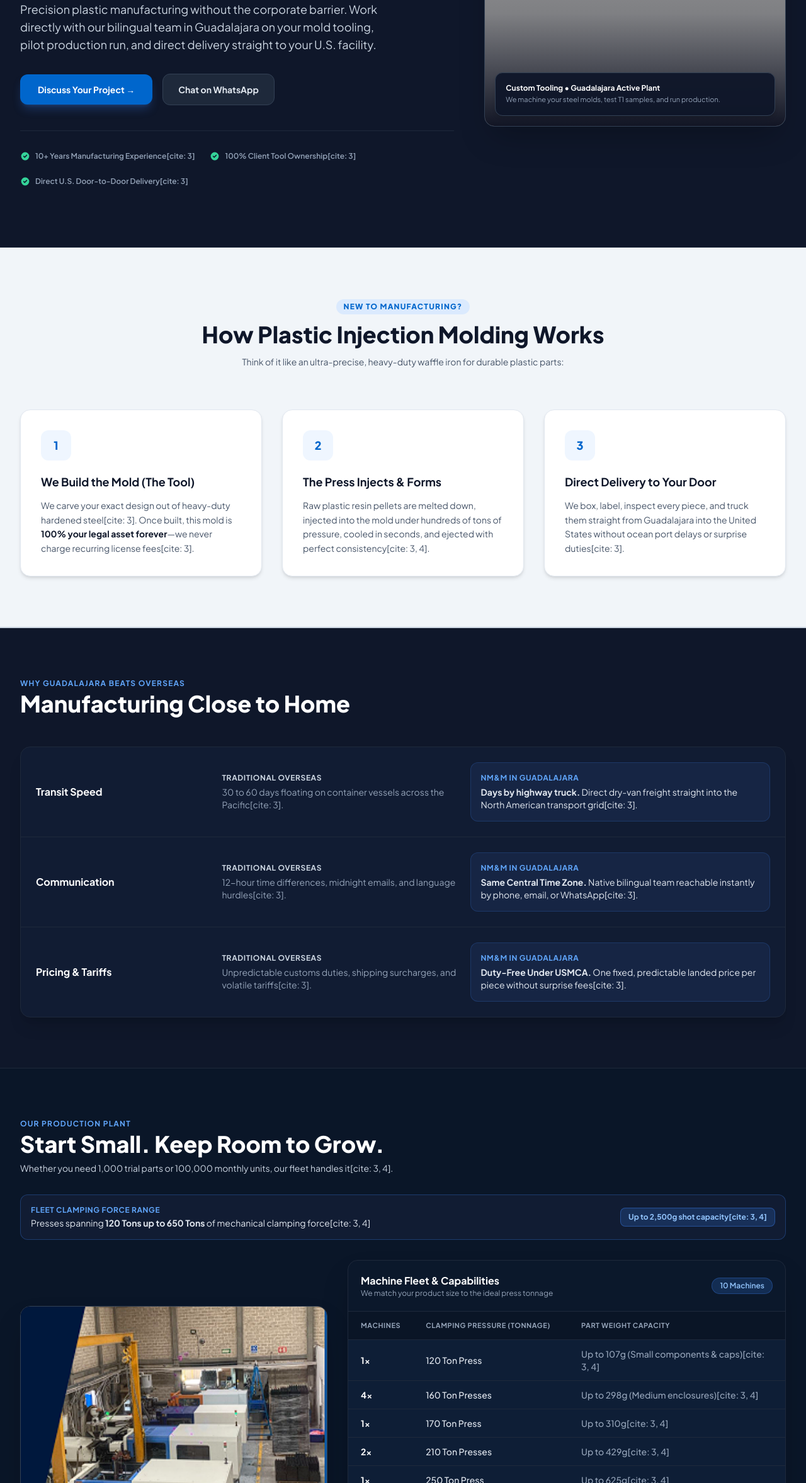
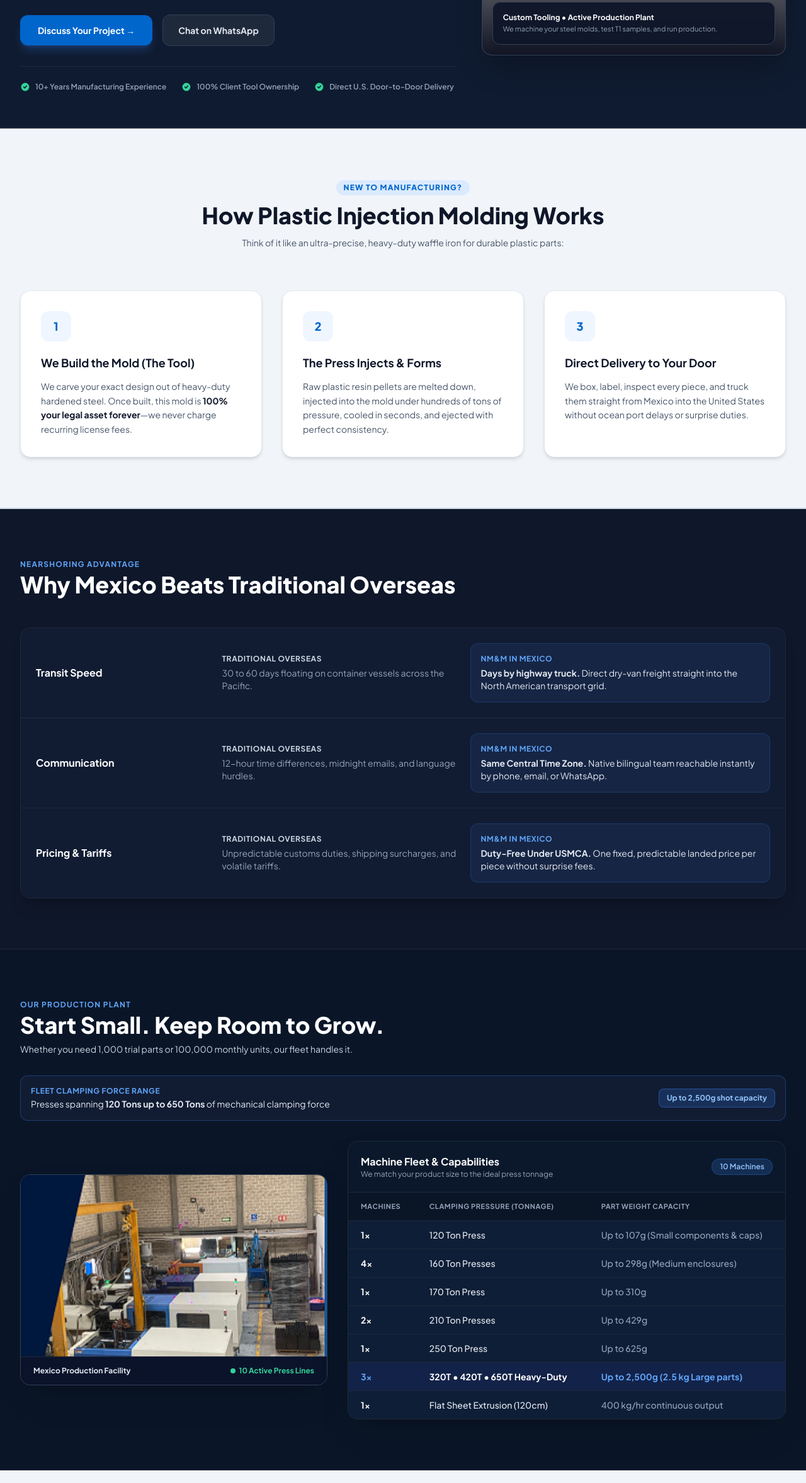
Before and after one commit to ajijixe/nmm-website, a plain HTML site: page index.html in a window 1280 px wide. Shown: the part 446-2800 px from the top of the page at 63% size. Drawn offline with nearby package versions, Linux system fonts and the light colour scheme; grey boxes are pictures that could not be loaded.

Commit message:
Update index.html

```diff
--- a/index.html
+++ b/index.html
@@ -3,10 +3,10 @@
 <head>
   <meta charset="UTF-8" />
   <meta name="viewport" content="width=device-width, initial-scale=1.0" />
-  <title>NM&M | Niche Market & Manufacturing — Guadalajara</title>
+  <title>NM&M | Niche Market & Manufacturing — Mexico</title>
   <!-- Tailwind CSS CDN -->
   <script src="https://cdn.tailwindcss.com"></script>
-  <!-- Google Fonts: Plus Jakarta Sans -->
+  <!-- Google Fonts: Plus Jakarta Sans for warm, modern readability -->
   <link rel="preconnect" href="https://fonts.googleapis.com">
   <link rel="preconnect" href="https://fonts.gstatic.com" crossorigin>
   <link href="https://fonts.googleapis.com/css2?family=Plus+Jakarta+Sans:wght@400;500;600;700;800;900&display=swap" rel="stylesheet">
@@ -14,15 +14,15 @@
     body { font-family: 'Plus Jakarta Sans', sans-serif; }
   </style>
 </head>
-<body class="bg-[#0B132B] text-slate-100 antialiased selection:bg-[#0066CC] selection:text-white">
+<body class="bg-[#080E1E] text-slate-100 antialiased selection:bg-[#0066CC] selection:text-white">
 
   <!-- ==================== NAVIGATION BAR ==================== -->
-  <header class="sticky top-0 z-50 bg-[#0B132B]/95 backdrop-blur-md border-b border-slate-800 shadow-md">
-    <div class="max-w-7xl mx-auto px-4 sm:px-6 lg:px-8 h-24 flex items-center justify-between">
+  <header class="sticky top-0 z-50 bg-[#0B1528]/95 backdrop-blur-md border-b-2 border-slate-700/80 shadow-xl">
+    <div class="max-w-7xl mx-auto px-4 sm:px-6 lg:px-8 h-20 flex items-center justify-between">
 
-      <!-- Prominent Brand Logo & Identity -->
+      <!-- Substantially Enlarged Brand Logo & Identity -->
       <a href="#" class="flex items-center gap-4 group focus:outline-none" aria-label="NM&M Home">
-        <svg class="shrink-0 transition-transform group-hover:scale-105 duration-200" style="height: 56px; width: 56px;" viewBox="0 0 320 320" xmlns="http://www.w3.org/2000/svg">
+        <svg class="shrink-0 transition-transform group-hover:scale-105 duration-200" style="height: 54px; width: 54px;" viewBox="0 0 320 320" xmlns="http://www.w3.org/2000/svg">
           <defs>
             <linearGradient id="solidTeal" x1="0%" y1="0%" x2="100%" y2="100%">
               <stop offset="0%" stop-color="#00A88F" />
@@ -46,14 +46,14 @@
         </svg>
         <div class="flex flex-col">
           <span class="text-3xl sm:text-4xl font-black tracking-tight text-white leading-none">NM&amp;M</span>
-          <span class="text-xs sm:text-[13px] font-extrabold tracking-[0.2em] text-blue-400 uppercase mt-1">Niche Market &amp; Manufacturing</span>
+          <span class="text-xs sm:text-[13px] font-extrabold tracking-[0.22em] text-blue-400 uppercase mt-1">Niche Market &amp; Manufacturing</span>
         </div>
       </a>
 
-      <!-- Menu Links -->
+      <!-- Menu Navigation -->
       <nav class="hidden lg:flex items-center gap-8 text-sm font-semibold text-slate-300">
         <a href="#how-it-works" class="hover:text-blue-400 transition">How It Works</a>
-        <a href="#nearshore" class="hover:text-blue-400 transition">Why Guadalajara</a>
+        <a href="#nearshore" class="hover:text-blue-400 transition">Why Mexico</a>
         <a href="#specs" class="hover:text-blue-400 transition">Plant Capacity</a>
         <a href="#products" class="hover:text-blue-400 transition">What We Make</a>
         <a href="#contact" class="hover:text-blue-400 transition">Contact</a>
@@ -71,24 +71,24 @@
     </div>
   </header>
 
-  <!-- ==================== HERO SECTION (DEEP BLUE SLATE) ==================== -->
-  <section class="py-16 lg:py-24 bg-[#0F172A] border-b border-slate-800">
-    <div class="max-w-7xl mx-auto px-4 sm:px-6 lg:px-8 grid grid-cols-1 lg:grid-cols-12 gap-12 items-center">
+  <!-- ==================== HERO SECTION (COMPACT TOP, NO DEAD GAP) ==================== -->
+  <section class="pt-6 pb-14 lg:pt-8 lg:pb-18 bg-[#0F1B30] border-b-2 border-slate-800">
+    <div class="max-w-7xl mx-auto px-4 sm:px-6 lg:px-8 grid grid-cols-1 lg:grid-cols-12 gap-10 items-center">
 
       <!-- Narrative Left -->
       <div class="lg:col-span-7">
-        <div class="inline-flex items-center gap-2 px-3 py-1.5 rounded-full bg-blue-950/80 border border-blue-500/40 text-blue-400 text-xs font-bold uppercase tracking-wider mb-5">
-          <span>🇲🇽</span> Guadalajara, Mexico &bull; Precision Plastics Nearshoring
+        <div class="inline-flex items-center gap-2 px-3 py-1 rounded-full bg-blue-950/80 border border-blue-500/40 text-blue-400 text-xs font-bold uppercase tracking-wider mb-4">
+          <span>🇲🇽</span> Mexico Nearshoring &bull; Custom Precision Plastics
         </div>
         <h1 class="text-4xl sm:text-5xl lg:text-6xl font-black text-white tracking-tight leading-[1.12]">
           Start small.<br/><span class="text-transparent bg-clip-text bg-gradient-to-r from-blue-400 to-teal-400">Build something exceptional.</span>
         </h1>
-        <p class="mt-6 text-base sm:text-lg text-slate-300 leading-relaxed max-w-xl">
-          Precision plastic manufacturing without the corporate barrier. Work directly with our bilingual team in Guadalajara on your mold tooling, pilot production run, and direct delivery straight to your U.S. facility.
+        <p class="mt-5 text-base sm:text-lg text-slate-300 leading-relaxed max-w-xl">
+          Precision plastic manufacturing without the corporate barrier. Work directly with our bilingual team on your mold tooling, pilot production run, and direct delivery straight to your U.S. facility.
         </p>
 
         <!-- CTA Buttons -->
-        <div class="mt-8 flex flex-wrap items-center gap-4">
+        <div class="mt-7 flex flex-wrap items-center gap-4">
           <a href="#contact" class="px-7 py-3.5 rounded-xl text-sm font-bold text-white bg-[#0066CC] hover:bg-blue-600 transition shadow-lg shadow-blue-500/25">
             Discuss Your Project &rarr;
           </a>
@@ -99,19 +99,19 @@
           </a>
         </div>
 
-        <!-- 3 Reassurances Relocated Beneath Buttons -->
-        <div class="mt-10 pt-8 border-t border-slate-800 flex flex-wrap items-center gap-6 text-xs text-slate-400 font-semibold">
+        <!-- Trust Badges Directly Under Buttons (Zero Dead Space) -->
+        <div class="mt-8 pt-6 border-t border-slate-800 flex flex-wrap items-center gap-6 text-xs text-slate-400 font-semibold">
           <span class="inline-flex items-center gap-2">
             <svg class="w-4 h-4 text-emerald-400 shrink-0" fill="currentColor" viewBox="0 0 20 20"><path fill-rule="evenodd" d="M10 18a8 8 0 100-16 8 8 0 000 16zm3.707-9.293a1 1 0 00-1.414-1.414L9 10.586 7.707 9.293a1 1 0 00-1.414 1.414l2 2a1 1 0 001.414 0l4-4z" clip-rule="evenodd"></path></svg>
-            10+ Years Manufacturing Experience[cite: 3]
+            10+ Years Manufacturing Experience
           </span>
           <span class="inline-flex items-center gap-2">
             <svg class="w-4 h-4 text-emerald-400 shrink-0" fill="currentColor" viewBox="0 0 20 20"><path fill-rule="evenodd" d="M10 18a8 8 0 100-16 8 8 0 000 16zm3.707-9.293a1 1 0 00-1.414-1.414L9 10.586 7.707 9.293a1 1 0 00-1.414 1.414l2 2a1 1 0 001.414 0l4-4z" clip-rule="evenodd"></path></svg>
-            100% Client Tool Ownership[cite: 3]
+            100% Client Tool Ownership
           </span>
           <span class="inline-flex items-center gap-2">
             <svg class="w-4 h-4 text-emerald-400 shrink-0" fill="currentColor" viewBox="0 0 20 20"><path fill-rule="evenodd" d="M10 18a8 8 0 100-16 8 8 0 000 16zm3.707-9.293a1 1 0 00-1.414-1.414L9 10.586 7.707 9.293a1 1 0 00-1.414 1.414l2 2a1 1 0 001.414 0l4-4z" clip-rule="evenodd"></path></svg>
-            Direct U.S. Door-to-Door Delivery[cite: 3]
+            Direct U.S. Door-to-Door Delivery
           </span>
         </div>
       </div>
@@ -126,7 +126,7 @@
           />
           <div class="absolute inset-0 bg-gradient-to-t from-slate-950/90 via-slate-950/20 to-transparent"></div>
           <div class="absolute bottom-4 left-4 right-4 bg-slate-900/95 backdrop-blur-md p-4 rounded-xl border border-slate-700 shadow-md">
-            <p class="text-xs font-bold text-white">Custom Tooling &bull; Guadalajara Active Plant</p>
+            <p class="text-xs font-bold text-white">Custom Tooling &bull; Active Production Plant</p>
             <p class="text-[11px] text-slate-400 mt-0.5">We machine your steel molds, test T1 samples, and run production.</p>
           </div>
         </div>
@@ -154,7 +154,7 @@
           <div class="w-12 h-12 rounded-xl bg-blue-50 text-[#0066CC] font-black flex items-center justify-center text-lg mb-5">1</div>
           <h3 class="text-lg font-bold text-slate-900">We Build the Mold (The Tool)</h3>
           <p class="text-sm text-slate-600 mt-3 leading-relaxed">
-            We carve your exact design out of heavy-duty hardened steel[cite: 3]. Once built, this mold is <strong class="text-slate-900">100% your legal asset forever</strong>—we never charge recurring license fees[cite: 3].
+            We carve your exact design out of heavy-duty hardened steel. Once built, this mold is <strong class="text-slate-900">100% your legal asset forever</strong>—we never charge recurring license fees.
           </p>
         </div>
 
@@ -163,7 +163,7 @@
           <div class="w-12 h-12 rounded-xl bg-blue-50 text-[#0066CC] font-black flex items-center justify-center text-lg mb-5">2</div>
           <h3 class="text-lg font-bold text-slate-900">The Press Injects &amp; Forms</h3>
           <p class="text-sm text-slate-600 mt-3 leading-relaxed">
-            Raw plastic resin pellets are melted down, injected into the mold under hundreds of tons of pressure, cooled in seconds, and ejected with perfect consistency[cite: 3, 4].
+            Raw plastic resin pellets are melted down, injected into the mold under hundreds of tons of pressure, cooled in seconds, and ejected with perfect consistency.
           </p>
         </div>
 
@@ -172,19 +172,19 @@
           <div class="w-12 h-12 rounded-xl bg-blue-50 text-[#0066CC] font-black flex items-center justify-center text-lg mb-5">3</div>
           <h3 class="text-lg font-bold text-slate-900">Direct Delivery to Your Door</h3>
           <p class="text-sm text-slate-600 mt-3 leading-relaxed">
-            We box, label, inspect every piece, and truck them straight from Guadalajara into the United States without ocean port delays or surprise duties[cite: 3].
+            We box, label, inspect every piece, and truck them straight from Mexico into the United States without ocean port delays or surprise duties.
           </p>
         </div>
       </div>
     </div>
   </section>
 
-  <!-- ==================== WHY NEARSHORING (DARK BLUE COMPARISON) ==================== -->
+  <!-- ==================== WHY MEXICO (DARK BLUE COMPARISON) ==================== -->
   <section id="nearshore" class="py-20 bg-[#0F172A] border-b border-slate-800 text-white">
     <div class="max-w-7xl mx-auto px-4 sm:px-6 lg:px-8">
       <div class="mb-12">
-        <p class="text-xs font-bold uppercase tracking-widest text-blue-400">Why Guadalajara Beats Overseas</p>
-        <h2 class="text-3xl sm:text-4xl font-black text-white mt-1">Manufacturing Close to Home</h2>
+        <p class="text-xs font-bold uppercase tracking-widest text-blue-400">Nearshoring Advantage</p>
+        <h2 class="text-3xl sm:text-4xl font-black text-white mt-1">Why Mexico Beats Traditional Overseas</h2>
       </div>
 
       <!-- Ledger Layout -->
@@ -197,11 +197,11 @@
           </div>
           <div class="md:col-span-4 text-sm text-slate-400">
             <span class="font-bold text-slate-300 block text-xs uppercase tracking-wider mb-1">Traditional Overseas</span>
-            30 to 60 days floating on container vessels across the Pacific[cite: 3].
+            30 to 60 days floating on container vessels across the Pacific.
           </div>
           <div class="md:col-span-5 text-sm text-slate-200 bg-[#162544] p-4 rounded-xl border border-blue-500/20">
-            <span class="font-bold text-blue-400 block text-xs uppercase tracking-wider mb-1">NM&amp;M in Guadalajara</span>
-            <strong>Days by highway truck.</strong> Direct dry-van freight straight into the North American transport grid[cite: 3].
+            <span class="font-bold text-blue-400 block text-xs uppercase tracking-wider mb-1">NM&amp;M in Mexico</span>
+            <strong>Days by highway truck.</strong> Direct dry-van freight straight into the North American transport grid.
           </div>
         </div>
 
@@ -212,11 +212,11 @@
           </div>
           <div class="md:col-span-4 text-sm text-slate-400">
             <span class="font-bold text-slate-300 block text-xs uppercase tracking-wider mb-1">Traditional Overseas</span>
-            12-hour time differences, midnight emails, and language hurdles[cite: 3].
+            12-hour time differences, midnight emails, and language hurdles.
           </div>
           <div class="md:col-span-5 text-sm text-slate-200 bg-[#162544] p-4 rounded-xl border border-blue-500/20">
-            <span class="font-bold text-blue-400 block text-xs uppercase tracking-wider mb-1">NM&amp;M in Guadalajara</span>
-            <strong>Same Central Time Zone.</strong> Native bilingual team reachable instantly by phone, email, or WhatsApp[cite: 3].
+            <span class="font-bold text-blue-400 block text-xs uppercase tracking-wider mb-1">NM&amp;M in Mexico</span>
+            <strong>Same Central Time Zone.</strong> Native bilingual team reachable instantly by phone, email, or WhatsApp.
           </div>
         </div>
 
@@ -227,11 +227,11 @@
           </div>
           <div class="md:col-span-4 text-sm text-slate-400">
             <span class="font-bold text-slate-300 block text-xs uppercase tracking-wider mb-1">Traditional Overseas</span>
-            Unpredictable customs duties, shipping surcharges, and volatile tariffs[cite: 3].
+            Unpredictable customs duties, shipping surcharges, and volatile tariffs.
           </div>
           <div class="md:col-span-5 text-sm text-slate-200 bg-[#162544] p-4 rounded-xl border border-blue-500/20">
-            <span class="font-bold text-blue-400 block text-xs uppercase tracking-wider mb-1">NM&amp;M in Guadalajara</span>
-            <strong>Duty-Free Under USMCA.</strong> One fixed, predictable landed price per piece without surprise fees[cite: 3].
+            <span class="font-bold text-blue-400 block text-xs uppercase tracking-wider mb-1">NM&amp;M in Mexico</span>
+            <strong>Duty-Free Under USMCA.</strong> One fixed, predictable landed price per piece without surprise fees.
           </div>
         </div>
 
@@ -245,17 +245,17 @@
       <div class="mb-8">
         <p class="text-xs font-bold uppercase tracking-widest text-blue-400">Our Production Plant</p>
         <h2 class="text-3xl sm:text-4xl font-black text-white mt-1">Start Small. Keep Room to Grow.</h2>
-        <p class="text-sm text-slate-300 mt-2">Whether you need 1,000 trial parts or 100,000 monthly units, our fleet handles it[cite: 3, 4].</p>
+        <p class="text-sm text-slate-300 mt-2">Whether you need 1,000 trial parts or 100,000 monthly units, our fleet handles it.</p>
       </div>
 
       <!-- Capacity Banner (Up to 650T Cleanly Integrated) -->
       <div class="p-4 bg-[#111C33] border border-blue-500/30 rounded-xl mb-8 flex flex-col sm:flex-row sm:items-center sm:justify-between gap-3">
         <div>
           <p class="text-xs text-blue-400 font-bold uppercase tracking-wider">Fleet Clamping Force Range</p>
-          <p class="text-sm text-slate-200 mt-0.5">Presses spanning <strong>120 Tons up to 650 Tons</strong> of mechanical clamping force[cite: 3, 4]</p>
+          <p class="text-sm text-slate-200 mt-0.5">Presses spanning <strong>120 Tons up to 650 Tons</strong> of mechanical clamping force</p>
         </div>
         <span class="px-3 py-1.5 rounded-lg bg-blue-500/20 text-blue-300 text-xs font-bold border border-blue-500/40 w-fit">
-          Up to 2,500g shot capacity[cite: 3, 4]
+          Up to 2,500g shot capacity
         </span>
       </div>
 
@@ -266,15 +266,15 @@
           <div class="h-64 sm:h-72 w-full overflow-hidden bg-slate-950 relative">
             <img
               src="Machines.png"
-              alt="Guadalajara Injection Molding Floor"
+              alt="Injection Molding Floor"
               class="w-full h-full object-cover object-center filter contrast-[1.05]"
               onerror="this.onerror=null; this.src='Machines.jpg';"
             />
           </div>
           <div class="px-5 py-3.5 bg-[#0B132B] border-t border-slate-800 flex justify-between items-center text-xs">
-            <span class="font-bold text-slate-200">Guadalajara Active Plant</span>
+            <span class="font-bold text-slate-200">Mexico Production Facility</span>
             <span class="text-emerald-400 font-bold flex items-center gap-1.5">
-              <span class="w-2 h-2 rounded-full bg-emerald-400"></span> 10 Active Press Lines[cite: 3, 4]
+              <span class="w-2 h-2 rounded-full bg-emerald-400"></span> 10 Active Press Lines
             </span>
           </div>
         </div>
@@ -301,37 +301,37 @@
                 <tr>
                   <td class="py-3 px-5 font-bold text-white">1&times;</td>
                   <td class="py-3 px-5">120 Ton Press</td>
-                  <td class="py-3 px-5 text-slate-400">Up to 107g (Small components &amp; caps)[cite: 3, 4]</td>
+                  <td class="py-3 px-5 text-slate-400">Up to 107g (Small components &amp; caps)</td>
                 </tr>
                 <tr>
                   <td class="py-3 px-5 font-bold text-white">4&times;</td>
                   <td class="py-3 px-5">160 Ton Presses</td>
-                  <td class="py-3 px-5 text-slate-400">Up to 298g (Medium enclosures)[cite: 3, 4]</td>
+                  <td class="py-3 px-5 text-slate-400">Up to 298g (Medium enclosures)</td>
                 </tr>
                 <tr>
                   <td class="py-3 px-5 font-bold text-white">1&times;</td>
                   <td class="py-3 px-5">170 Ton Press</td>
-                  <td class="py-3 px-5 text-slate-400">Up to 310g[cite: 3, 4]</td>
+                  <td class="py-3 px-5 text-slate-400">Up to 310g</td>
                 </tr>
                 <tr>
                   <td class="py-3 px-5 font-bold text-white">2&times;</td>
                   <td class="py-3 px-5">210 Ton Presses</td>
-                  <td class="py-3 px-5 text-slate-400">Up to 429g[cite: 3, 4]</td>
+                  <td class="py-3 px-5 text-slate-400">Up to 429g</td>
                 </tr>
                 <tr>
                   <td class="py-3 px-5 font-bold text-white">1&times;</td>
                   <td class="py-3 px-5">250 Ton Press</td>
-                  <td class="py-3 px-5 text-slate-400">Up to 625g[cite: 3, 4]</td>
+                  <td class="py-3 px-5 text-slate-400">Up to 625g</td>
                 </tr>
                 <tr class="bg-blue-950/60 border-y border-blue-500/30">
                   <td class="py-3 px-5 font-bold text-blue-400">3&times;</td>
                   <td class="py-3 px-5 font-bold text-white">320T &bull; 420T &bull; 650T Heavy-Duty</td>
-                  <td class="py-3 px-5 font-bold text-blue-400">Up to 2,500g (2.5 kg Large parts)[cite: 3, 4]</td>
+                  <td class="py-3 px-5 font-bold text-blue-400">Up to 2,500g (2.5 kg Large parts)</td>
                 </tr>
                 <tr>
                   <td class="py-3 px-5 font-bold text-white">1&times;</td>
                   <td class="py-3 px-5">Flat Sheet Extrusion (120cm)</td>
-                  <td class="py-3 px-5 text-slate-400">400 kg/hr continuous output[cite: 3, 4]</td>
+                  <td class="py-3 px-5 text-slate-400">400 kg/hr continuous output</td>
                 </tr>
               </tbody>
             </table>
@@ -358,7 +358,7 @@
           <div class="text-3xl mb-3">🌱</div>
           <h4 class="font-bold text-slate-900 text-base">Farming &amp; Agriculture</h4>
           <p class="text-xs text-slate-600 mt-2 leading-relaxed">
-            Drip irrigation connectors, greenhouse watering fittings, nursery pots, and rugged field crates[cite: 3, 4].
+            Drip irrigation connectors, greenhouse watering fittings, nursery pots, and rugged field crates.
           </p>
         </div>
 
@@ -366,7 +366,7 @@
           <div class="text-3xl mb-3">☕</div>
           <h4 class="font-bold text-slate-900 text-base">Food &amp; Beverage</h4>
           <p class="text-xs text-slate-600 mt-2 leading-relaxed">
-            Food-grade storage containers, takeout lids, disposable beverage stirrers, and tamper-evident closures[cite: 3, 4].
+            Food-grade storage containers, takeout lids, disposable beverage stirrers, and tamper-evident closures.
           </p>
         </div>
 
@@ -374,7 +374,7 @@
           <div class="text-3xl mb-3">💊</div>
           <h4 class="font-bold text-slate-900 text-base">Health &amp; Pharma</h4>
           <p class="text-xs text-slate-600 mt-2 leading-relaxed">
-            Sanitary diagnostic vials, safety pill caps, specialized laboratory measuring trays, and syringe bodies[cite: 3, 4].
+            Sanitary diagnostic vials, safety pill caps, specialized laboratory measuring trays, and syringe bodies.
           </p>
         </div>
 
@@ -382,7 +382,7 @@
           <div class="text-3xl mb-3">🔧</div>
           <h4 class="font-bold text-slate-900 text-base">Hardware &amp; Consumer</h4>
           <p class="text-xs text-slate-600 mt-2 leading-relaxed">
-            Structural mounting brackets, tool handles, protective electrical cases, and consumer product enclosures[cite: 3, 4].
+            Structural mounting brackets, tool handles, protective electrical cases, and consumer product enclosures.
           </p>
         </div>
 
@@ -404,7 +404,7 @@
             Got an idea?<br/>Let's talk it over.
           </h2>
           <p class="text-sm text-slate-300 mt-4 leading-relaxed">
-            Have questions about tooling costs, plastic resin choices, or trial run sizes? William and our bilingual engineering team in Guadalajara will walk you through options without pressure.
+            Have questions about tooling costs, plastic resin choices, or trial run sizes? William and our bilingual engineering team in Mexico will walk you through options without pressure.
           </p>
 
           <div class="mt-8 space-y-4">
@@ -499,7 +499,7 @@
       <div class="flex items-center gap-2">
         <span class="font-bold text-white tracking-wider">NM&amp;M</span>
         <span class="text-slate-600">|</span>
-        <span>Guadalajara, Jalisco, Mexico &bull; Precision Plastics Nearshoring</span>
+        <span>Mexico Precision Plastics Nearshoring</span>
       </div>
       <p class="text-slate-500">
         &copy; 2026 Niche Market &amp; Manufacturing. All rights reserved.
```
